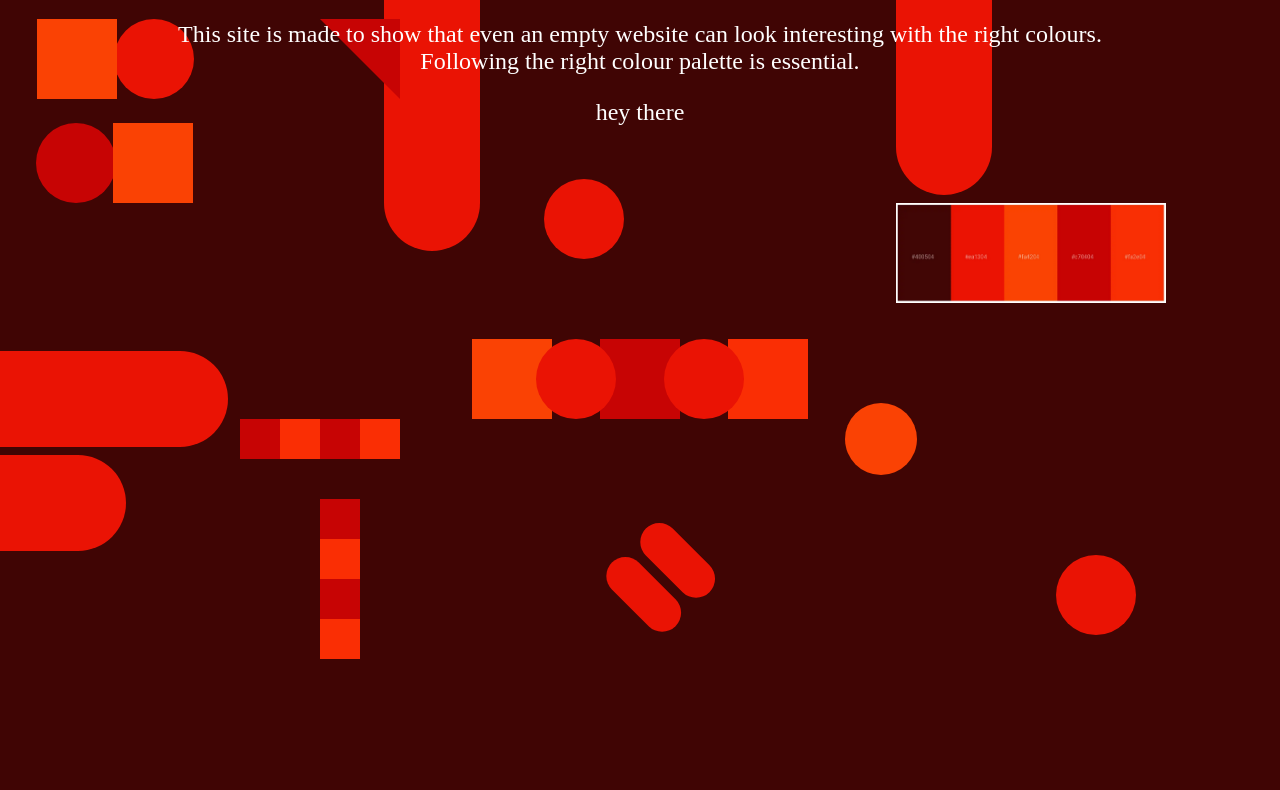
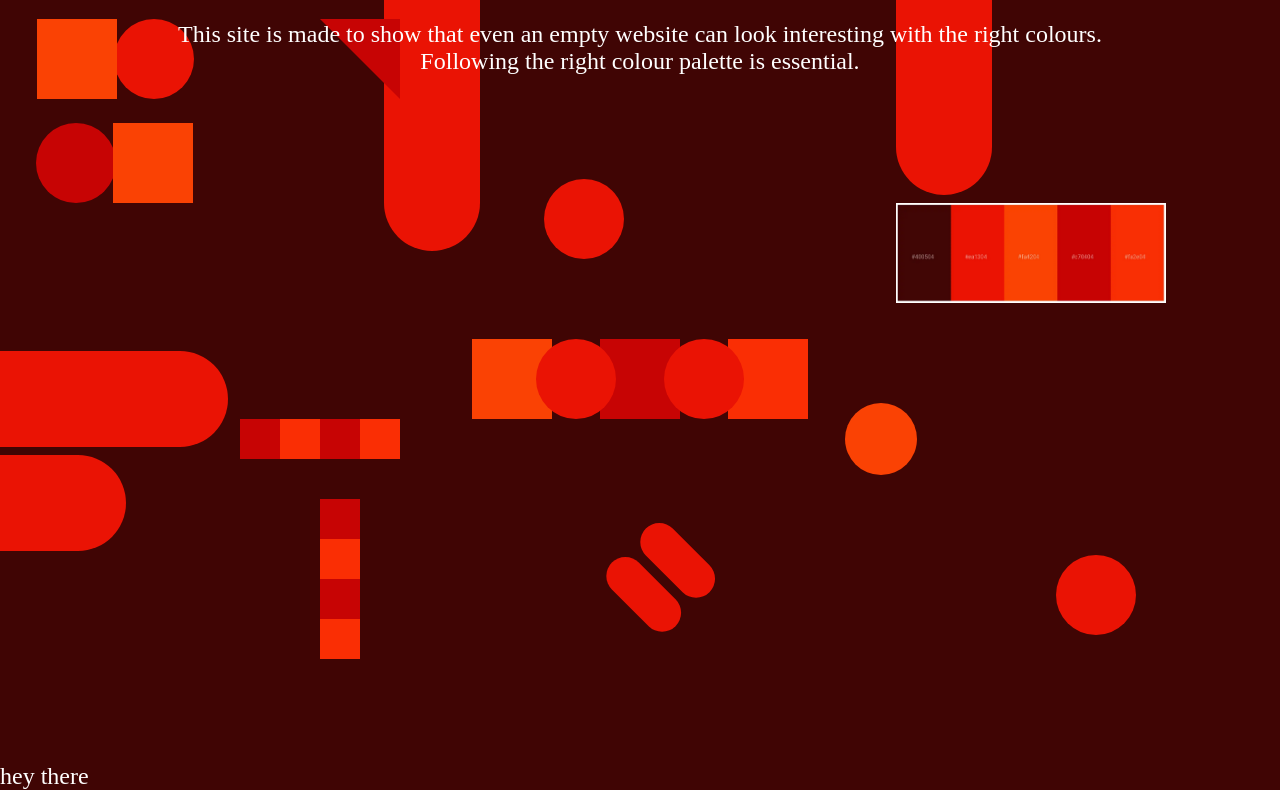
Before and after one commit to ChristopherSmii/Colours-and-drawings, a plain HTML site: page index.html in a window 1280 px wide. Shown: the part 61-851 px from the top of the page. Before the commit the page ends 804 px from the top, so only its background shows below. Drawn offline with Linux system fonts and the light colour scheme.

Commit message:
Update index.html
had to add something extra

```diff
--- a/index.html
+++ b/index.html
@@ -59,7 +59,7 @@
         This site is made to show that even an empty website can look interesting with the right colours.
         <br>Following the right colour palette is essential.
     </p>
-    <p style="top:100%;">hey there</p>
+    <p style="top:100%; position:absolute;">hey there</p>
     <img src="./Colour palettes/can always include black and white.PNG" height="100vh" alt="A colour palette" style="left:70%; top:33%;">
 
 </body>
```
